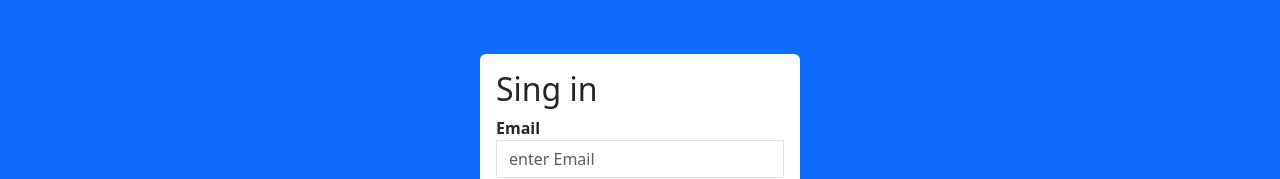
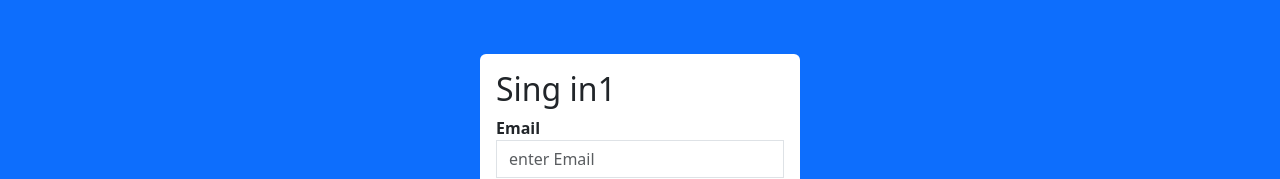
Before and after one commit to abdullohB/React_login, a React (Create React App) app: page / in a window 1280 px wide. Shown: the part 227-406 px from the top of the page. Built offline with nearby package versions, Linux system fonts and the light colour scheme.

Commit message:
insert number 1

```diff
--- a/src/Login.js
+++ b/src/Login.js
@@ -24,7 +24,7 @@ function Login() {
   return (
     <div className='d-flex justify-content-center align-items-center bg-primary vh-100'>
             <div className='bg-white p-3 rounded w-25'>
-                <h2>Sing in</h2>
+                <h2>Sing in1</h2>
 
                 <from action="" onSubmit={handleSubmit}>
                     <div className='mb-3'>
```
